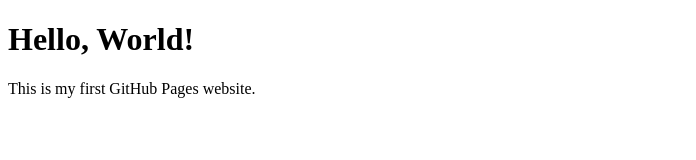
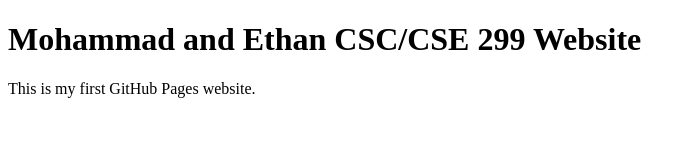
Before and after one commit to mshakir4/mshakir4.github.io, a plain HTML site: page index.html in a window 1280 px wide. Shown: the whole page, without its empty margins (0-696 px from the left). Drawn offline with Linux system fonts and the light colour scheme.

Commit message:
Update index.html

```diff
--- a/index.html
+++ b/index.html
@@ -7,7 +7,7 @@
  <title>Welcome to My GitHub Pages</title>
 </head>
 <body>
- <h1>Hello, World!</h1>
+ <h1>Mohammad and Ethan CSC/CSE 299 Website</h1>
  <p>This is my first GitHub Pages website.</p>
 </body>
 </html>
```
